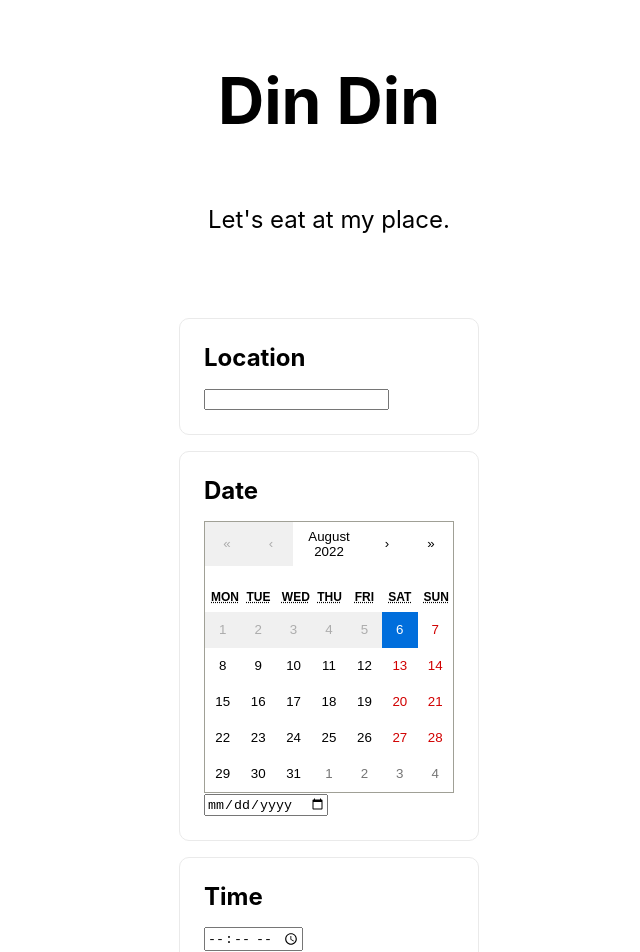
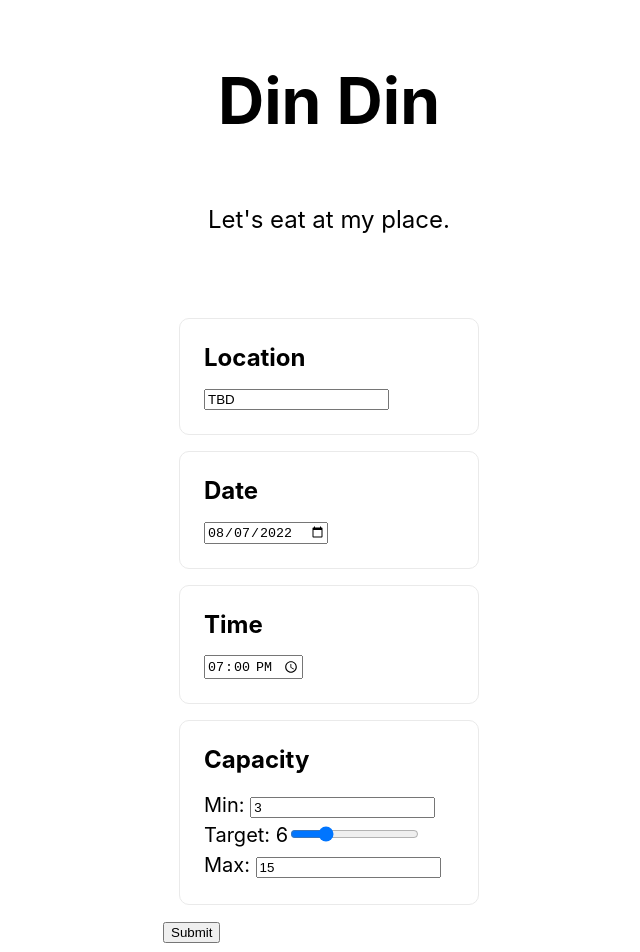
Before and after one commit to ianmacartney/dindin, a Next.js app: page / in a window 1280 px wide. Shown: the top 952 px of the page, without its empty margins (311-951 px from the left). Built offline with nearby package versions, Linux system fonts and the light colour scheme.

Commit message:
some actual form stuff

```diff
--- a/pages/index.tsx
+++ b/pages/index.tsx
@@ -7,7 +7,17 @@ import { useState } from "react";
 import "react-calendar/dist/Calendar.css";
 
 const Home: NextPage = () => {
-  const [date, setDate] = useState(new Date());
+  const tomorrow = new Date();
+  tomorrow.setDate(tomorrow.getDate() + 1);
+  const [date, setDate] = useState<string>(
+    tomorrow.toISOString().split("T")[0]
+  );
+  const [time, setTime] = useState<string>("19:00");
+  const [location, setLocation] = useState<string>("TBD");
+  const [minCapacity, setMinCapacity] = useState(3);
+  const [maxCapacity, setMaxCapacity] = useState(15);
+  const [targetCapacity, setTargetCapacity] = useState(6);
+
   return (
     <div className={styles.container}>
       <Head>
@@ -25,37 +35,75 @@ const Home: NextPage = () => {
         <p className={styles.description}>Let&apos;s eat at my place.</p>
 
         <div className={styles.grid}>
-          <form>
+          <form
+            onSubmit={(e) => {
+              e.preventDefault();
+              console.log({ date, time });
+            }}
+          >
             <div className={styles.card}>
               <h2>Location</h2>
-              <input type="text"></input>
+              <input
+                type="text"
+                value={location}
+                onChange={(e) => {
+                  setLocation(e.target.value);
+                }}
+              ></input>
             </div>
 
             <div className={styles.card}>
               <h2>Date</h2>
-              <Calendar
-                minDate={new Date()}
-                defaultValue={date}
-                onClickDay={setDate}
-              />
-              <input type="date"></input>
+              <input
+                type="date"
+                value={date}
+                onChange={(e) => {
+                  setDate(e.target.value);
+                }}
+              ></input>
             </div>
 
             <div className={styles.card}>
               <h2>Time</h2>
-              <input type="time"></input>
+              <input
+                type="time"
+                value={time}
+                onChange={(e) => {
+                  setTime(e.target.value);
+                }}
+              ></input>
             </div>
 
             <div className={styles.card}>
               <h2>Capacity</h2>
               <p>
-                Min: <input type="number" value="3"></input>
+                Min:{" "}
+                <input
+                  type="number"
+                  value={minCapacity}
+                  onChange={(e) => setMinCapacity(Number(e.target.value))}
+                ></input>
+                <br />
+                Target:
+                {" " +
+                  Math.max(Math.min(targetCapacity, maxCapacity), minCapacity)}
+                <input
+                  type="range"
+                  min={minCapacity}
+                  max={maxCapacity}
+                  value={targetCapacity}
+                  onChange={(e) => setTargetCapacity(Number(e.target.value))}
+                ></input>
+                <br />
+                Max:{" "}
+                <input
+                  type="number"
+                  value={maxCapacity}
+                  onChange={(e) => setMaxCapacity(Number(e.target.value))}
+                ></input>
               </p>
-              <p>
-                Max: <input type="number" value="20"></input>
-              </p>
-              <input type="range" min="0" max="20" value="7"></input>
             </div>
+            <input type="submit" />
           </form>
         </div>
       </main>
```
